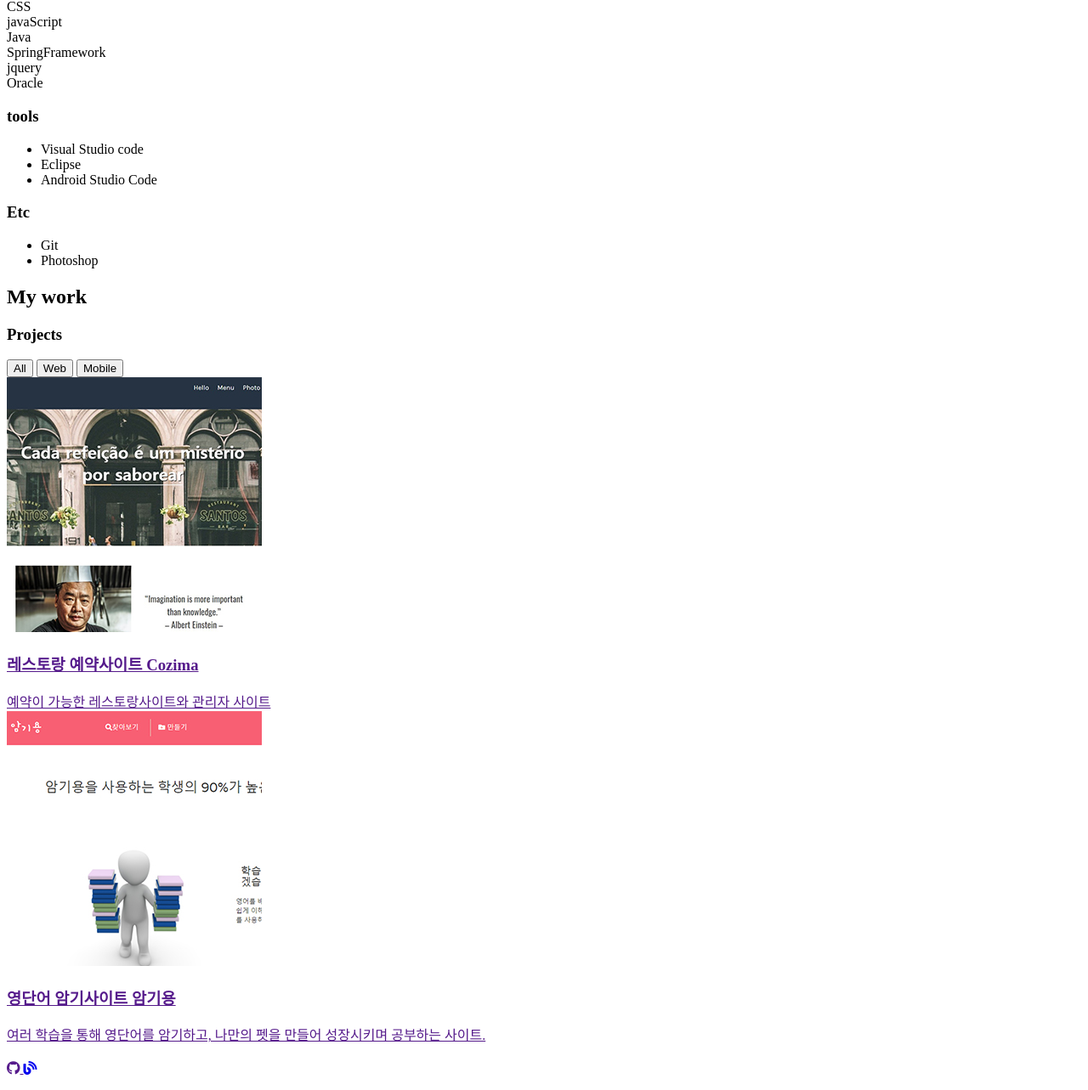
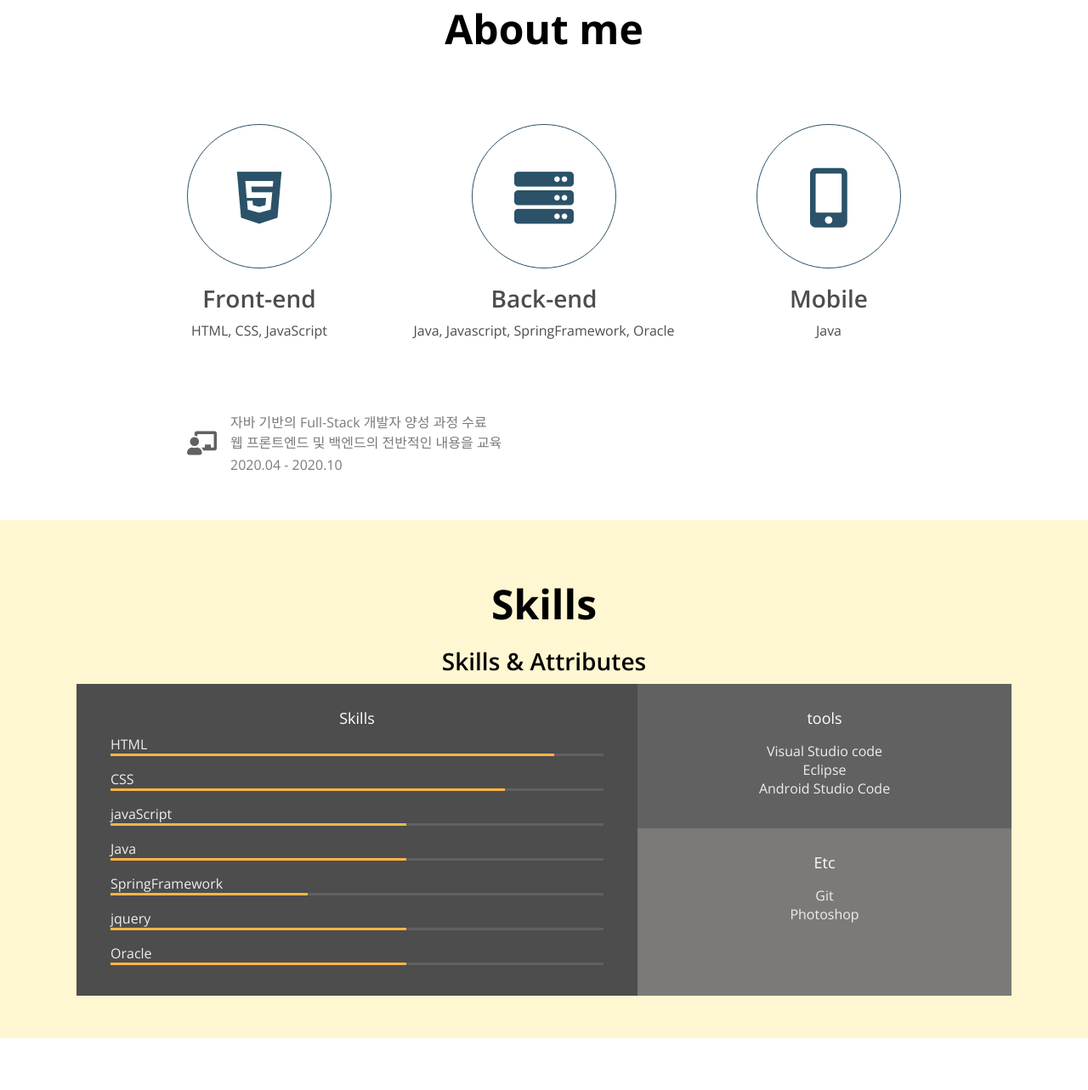
Before and after one commit to Han-YJ/Portfolio, a plain HTML site: page index.html in a window 1280 px wide. Shown: the part 789-2072 px from the top of the page at 85% size. Drawn offline with nearby package versions, Linux system fonts and the light colour scheme.

Commit message:
Fix HTML content

```diff
--- a/index.html
+++ b/index.html
@@ -12,89 +12,137 @@
     <link rel="preconnect" href="https://fonts.gstatic.com">
     <link href="https://fonts.googleapis.com/css2?family=Open+Sans:wght@400;600;700&family=Roboto:wght@400;500;700&display=swap" rel="stylesheet">
     <link rel="icon" type="imgs/png" href="imgs/favicon.png"/>
-    <link rel="stylesheet" href="styles.css">
+    <link rel="stylesheet" href="style.css">
     <script src="main.js" defer></script>
 </head>
 
 <body>
   <!-- Navbar -->
-  <nav class="navbar">
+  <nav id="navbar">
     <div class="navbar__logo">
       <img src="imgs/favicon.png">
       <a href="#">Han</a>
     </div>
+    <div class="navbar__menu">
       <ul class="navbar__menu">
-        <li class="navbar__menu__item">Home</li>
+        <li class="navbar__menu__item active">Home</li>
         <li class="navbar__menu__item">About</li>
         <li class="navbar__menu__item">Skills</li>
         <li class="navbar__menu__item">My work</li>
         <li class="navbar__menu__item">Contact</li>
       </ul>
+    </div>
   </nav>
   <!-- Home -->
   <section id="home">
-    <h1 class="home__title">Hello, <br />I'm Han Yeji</h1>
-    <h2 class="home__description"></h2>
+    <img src="imgs/home-profile-img.png" alt="profile img" class="home__avatar">
+    <h1 class="home__title">Hello, <br />I'm Yeji</h1>
+    <h3 class="home__description">풀스택 개발자를 목표로 열심히 배우며 성장하고 있습니다.</h3>
     <button class="home__contact">Contact</button>
   </section>
   <!-- About -->
-  <section id="about">
+  <section id="about" class="section section__container">
     <h1>About me</h1>
     <p></p>
     <div class="about__majors">
       <div class="major">
-        <div class="major__icon"></div>
-        <div class="major__title"></div>
-        <div class="major__description"></div>
+        <div class="major__icon"><i class="fab fa-html5"></i></div>
+        <h2 class="major__title">Front-end</h2>
+        <div class="major__description">HTML, CSS, JavaScript</div>
+      </div>
+      <div class="major">
+        <div class="major__icon"><i class="fas fa-server"></i></div>
+        <h2 class="major__title">Back-end</h2>
+        <div class="major__description">Java, Javascript, SpringFramework, Oracle</div>
+      </div>
+      <div class="major">
+        <div class="major__icon"><i class="fas fa-mobile-alt"></i></div>
+        <h2 class="major__title">Mobile</h2>
+        <div class="major__description">Java</div>
       </div>
     </div>
     <div class="about__education">
-      <img class="education__logo"></img>
-      <div class="education__name"></div>
-      <div class="education__period"></div>
+      <div class="education">
+        <div class="education__logo"><i class="fas fa-chalkboard-teacher"></i></div>
+        <div class="education__description">
+          <p class="education__name">자바 기반의 Full-Stack 개발자 양성 과정 수료
+            <br/>웹 프론트엔드 및 백엔드의 전반적인 내용을 교육
+          </p>
+          <p class="education__period">2020.04 - 2020.10</p>
+        </div>
+      </div>
     </div>
   </section>
   <!-- Skills -->
-  <section id="skills">
+  <section id="skills" class="section">
+    <div class="section__container">
       <h1>Skills</h1>
       <h2>Skills & Attributes</h2>
       <p></p>
       <div class="skillset">
-      <div class="skiilset__left">
+        <div class="skillset__left">
           <h3 class="skillset__title">Skills</h3>
           <div class="skill">
-          <div class="skill_description">
+            <div class="skill__description">
               <span>HTML</span>
+              <span></span>
+            </div>
+            <div class="skill__bar">
+              <div class="skill__value" style="width: 90%;"></div>
             </div>
           </div>
           <div class="skill">
-          <div class="skill_description">
+            <div class="skill__description">
               <span>CSS</span>
+              <span></span>
+            </div>
+            <div class="skill__bar">
+              <div class="skill__value" style="width: 80%;"></div>
             </div>
           </div>
           <div class="skill">
-          <div class="skill_description">
+            <div class="skill__description">
               <span>javaScript</span>
+              <span></span>
+            </div>
+            <div class="skill__bar">
+              <div class="skill__value" style="width: 60%;"></div>
             </div>
           </div>
           <div class="skill">
-          <div class="skill_description">
+            <div class="skill__description">
               <span>Java</span>
+              <span></span>
+            </div>
+            <div class="skill__bar">
+              <div class="skill__value" style="width: 60%;"></div>
             </div>
           </div>
           <div class="skill">
-          <div class="skill_description">
+            <div class="skill__description">
               <span>SpringFramework</span>
+              <span></span>
+            </div>
+            <div class="skill__bar">
+              <div class="skill__value" style="width: 40%;"></div>
             </div>
           </div>
           <div class="skill">
-          <div class="skill_description">
+            <div class="skill__description">
               <span>jquery</span>
+              <span></span>
+            </div>
+            <div class="skill__bar">
+              <div class="skill__value" style="width: 60%;"></div>
             </div>
           </div>
           <div class="skill">
-          <div class="skill_description">
+            <div class="skill__description">
               <span>Oracle</span>
+              <span></span>
+            </div>
+            <div class="skill__bar">
+              <div class="skill__value" style="width: 60%;"></div>
             </div>
           </div>
         </div>
@@ -116,13 +164,14 @@
           </div>
         </div>
       </div>
+    </div>
   </section>
   <!-- Work -->
-  <section id="work">
+  <section id="work" class="section section__container">
     <h1>My work</h1>
     <h3>Projects</h3>
     <div class="work__categories">
-      <button class="category__btn">All</button>
+      <button class="category__btn active">All</button>
       <button class="category__btn">Web</button>
       <button class="category__btn">Mobile</button>
     </div>
@@ -131,27 +180,28 @@
         <img class="project__img" src="imgs/Cozima.jpg" alt="project-img">
         <div class="project__description">
           <h3>레스토랑 예약사이트 Cozima</h3>
-          <span>예약이 가능한 레스토랑사이트와 관리자 사이트</span>
+          <span>Parallax Scrolling과 Media Query를 적용한 <br> 반응형 레스토랑 홈페이지<br />
+            예약이 가능하며, 관리자 페이지를 통해 <br/>리뷰와 예약 빈도를 확인하여 분석 가능</span>
         </div>
       </a>
       <a href="" class="project" target="blank">
         <img class="project__img" src="imgs/MemoryDragon.jpg" alt="project-img">
         <div class="project__description">
           <h3>영단어 암기사이트 암기용</h3>
-          <span>여러 학습을 통해 영단어를 암기하고, 나만의 펫을 만들어 성장시키며 공부하는 사이트.</span>
+          <span>여러 학습을 통해 영단어를 암기하고,<br>나만의 펫을 만들어 성장시키며 공부하는 사이트</span>
         </div>
       </a>
     </div>
   </section>
   <!-- Contact -->
-  <section id="contact">
-    <h1 class="contact__title"></h1>
-    <h2 class="contact__email"></h2>
+  <section id="contact" class="section">
+    <h1 class="contact__title">Contact</h1>
+    <h2 class="contact__email">lucirhk@gmailcom</h2>
     <div class="contact__links">
-      <a href="">
+      <a href="https://github.com/Han-YJ">
         <i class="fab fa-github"></i>
       </a>
-      <a href="#">
+      <a href="https://luce-in-altis-0509.tistory.com/">
         <i class="fas fa-blog"></i>
       </a>
     </div>
@@ -159,182 +209,6 @@
       2021 Han Yeji - All rights reserved
     </p>
   </section>
-
-
-
-
-
-
-
-
-
-
-
-
-
-
-
-<!-- <div id="mobile-menu-open" class="shadow-large">
-        <i class="fa fa-bars" aria-hidden="true"></i>
-    </div>
-
-    <header>
-        <div id="mobile-menu-close">
-            <span>Close</span> <i class="fa fa-times" aria-hidden="true"></i>
-        </div>
-        <ul id="menu" class="shadow">
-            <li>
-                <a href="#about">About</a>
-            </li>
-            <li>
-                <a href="#skills">Skills</a>
-            </li>
-            <li>
-                <a href="#projects">Projects</a>
-            </li>
-            <li>
-                <a href="#education">Education</a>
-            </li>
-        </ul>
-    </header>
-
-
-    <div id="lead">
-        <div id="lead-content">
-            <h1>HanYeJi</h1>
-            <h2>신입개발자 한예지입니다.</h2>
-            <a href="#" class="btn-rounded-white">Download Resume</a>
-        </div>
-
-
-        <div id="lead-overlay"></div>
-
-        <div id="lead-down">
-            <span>
-                <i class="fa fa-chevron-down" aria-hidden="true"></i>
-            </span>
-        </div>
-
-    </div>
-
-
-    <div id="about">
-        <div class="container">
-            <div class="row">
-                <div class="col-md-4">
-                    <h2 class="heading">About Me</h2>
-                </div>
-                <div class="col-md-8">
-                    <p>
-                        풀스택 개발자를 목표로 열심히 배우며 성장하고 있습니다.
-                    </p>
-                </div>
-            </div>
-        </div>
-    </div>
-
-
-    <div id="skills">
-        <h2 class="heading">Skills</h2>
-        <ul>
-            <li>HTML</li>
-            <li>CSS</li>
-            <li>Java</li>
-            <li>JavaScript</li>
-            <li>jQuery</li>
-            <li>Spring Framework</li>
-            <li>Node.js</li>
-            <li>Oracle</li>
-        </ul>
-    </div>
-
-
-    <div id="projects" class="background-alt">
-        <h2 class="heading">Projects</h2>
-        <div class="container">
-            <div class="row">
-                <div class="project shadow-large">
-                    <div class="project-image">
-                        <img src="images/Cozima.jpg" />
-                    </div>
-
-                    <div class="project-info">
-                        <h3>반응형 레스토랑 사이트 Cozima</h3>
-                        <p style="width: 600px;">
-                            Parallax Scrolling과 Media Query를 적용한 반응형 레스토랑 홈페이지.
-                            <br>
-                            예약이 가능하며 관리자 페이지를 통해 리뷰와 예약 빈도를 확인하여 분석 가능
-                        </p>
-                        <a href="pdf/Cozimapdf.pdf">View Project</a>
-                    </div>
-
-                </div>
-
-
-                <div class="project shadow-large">
-                    <div class="project-image">
-                        <img src="images/MemoryDragon.jpg" />
-                    </div>
-
-                    <div class="project-info">
-                        <h3>영어 암기 학습 사이트 암기용</h3>
-                        <p style="width: 600px;">
-                            여러 학습을 통해 영단어를 암기하고, 나만의 펫을 만들어 성장시키며 공부하는 사이트.
-                        </p>
-                        <a href="pdf/MemoryDragonpdf.pdf">View Project</a>
-                    </div>
-
-                </div>
-
-            </div>
-        </div>
-    </div>
-
-
-
-    <div id="education">
-        <h2 class="heading">Education</h2>
-        <div class="education-block">
-            <h3>자바 기반의 Full-Stack 개발자 양성 과정</h3>
-            <span class="education-date">2020.04 - 2020.10</span>
-            <h4>한국아이티인재개발학원</h4>
-            <p>
-                웹 프론트엔드 및 백엔드의 전반적인 내용을 교육
-            </p>
-        </div>
-
-    </div>
-
-
-    <footer>
-        <div class="container" >
-            <div class="row">
-                <div class="col-sm-5 copyright">
-                    <p>
-                        Copyright &copy; 2020 Han Ye Ji
-                    </p>
-                </div>
-                <div class="col-sm-2 top">
-                    <span id="to-top">
-                        <i class="fa fa-chevron-up" aria-hidden="true"></i>
-                    </span>
-                </div>
-                <div class="col-sm-5 social">
-                    <ul>
-                        <li>
-                            <a href="https://github.com/lacus92" target="_blank"><i class="fa fa-github" aria-hidden="true"></i></a>
-                        </li>
-                        <li>
-                            <a href="https://luce-in-altis-0509.tistory.com/" target="_blank"><i class="fas fa-blog" aria-hidden="true"></i></a>
-                        </li>
-                    </ul>
-                </div>
-            </div>
-        </div>
-    </footer>
-
-
- -->
 </body>
 
 </html>
```
Lines whose indentation alone changed are shown as unchanged.
